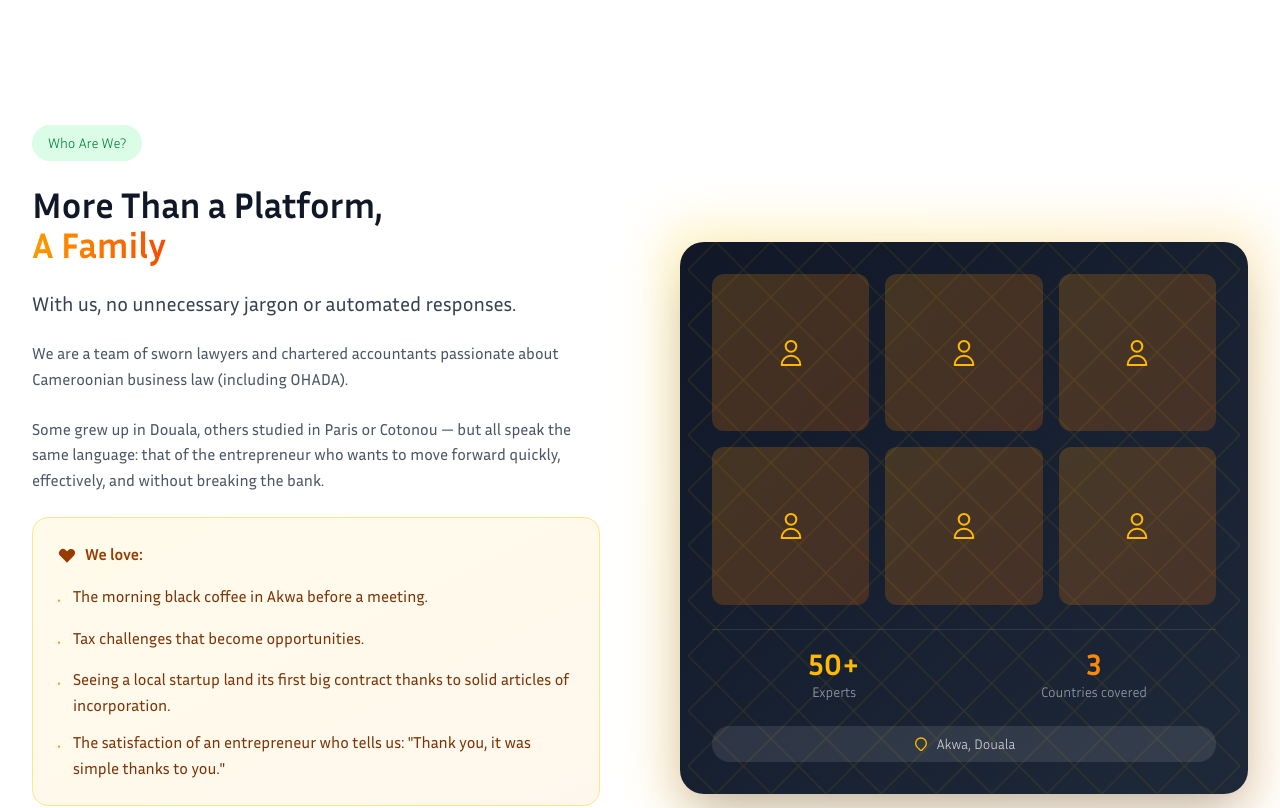
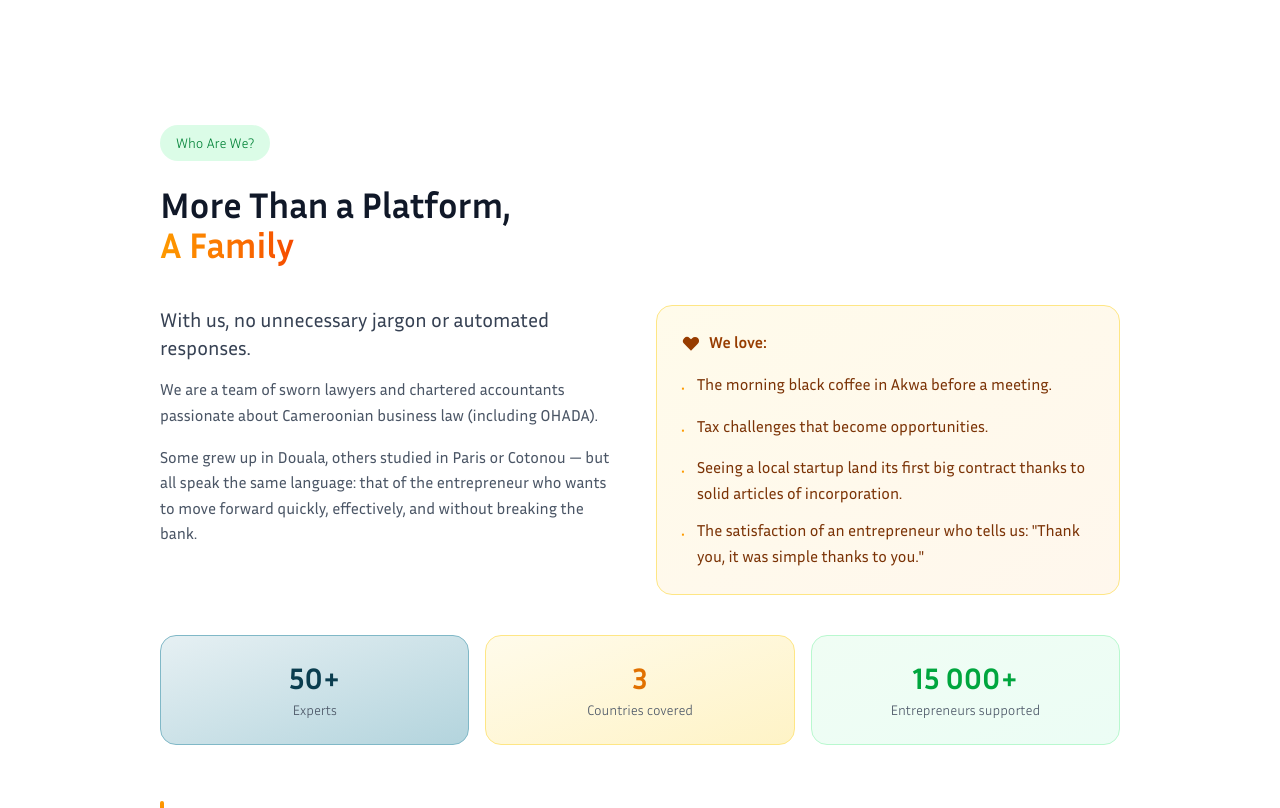
Before and after one commit to nt-michael/legal-cameroun-public, a Next.js app: page /a-propos in a window 1280 px wide. Shown: the part 1740-2548 px from the top of the page. Built offline with nearby package versions, Linux system fonts and the light colour scheme.

Commit message:
changed gestion entreprise to modification entreprise, added mailchimp, added free consultation option, updated devis <gerant> to <administrateur> and others

```diff
--- a/components/about/ValuesGrid.tsx
+++ b/components/about/ValuesGrid.tsx
@@ -31,10 +31,14 @@ const iconMap: Record<string, React.ReactNode> = {
 };
 
 const cardColors = [
-  { bg: 'from-amber-50 to-orange-50', border: 'border-amber-200', hover: 'hover:border-amber-400', icon: 'text-amber-600', darkBg: 'dark:from-amber-900/20 dark:to-orange-900/20', darkBorder: 'dark:border-amber-800' },
-  { bg: 'from-green-50 to-teal-50', border: 'border-green-200', hover: 'hover:border-green-400', icon: 'text-green-600', darkBg: 'dark:from-green-900/20 dark:to-teal-900/20', darkBorder: 'dark:border-green-800' },
+  // Gold/secondary warmth
+  { bg: 'from-amber-50 to-amber-100', border: 'border-amber-200', hover: 'hover:border-amber-400', icon: 'text-amber-700', darkBg: 'dark:from-amber-900/20 dark:to-amber-800/20', darkBorder: 'dark:border-amber-800' },
+  // Primary deep blue
   { bg: 'from-primary-50 to-primary-100', border: 'border-primary-200', hover: 'hover:border-primary-400', icon: 'text-primary-600', darkBg: 'dark:from-primary-900/20 dark:to-primary-800/20', darkBorder: 'dark:border-primary-800' },
-  { bg: 'from-purple-50 to-pink-50', border: 'border-purple-200', hover: 'hover:border-purple-400', icon: 'text-purple-600', darkBg: 'dark:from-purple-900/20 dark:to-pink-900/20', darkBorder: 'dark:border-purple-800' },
+  // Cyan/teal (matches --section-creation #0095bb)
+  { bg: 'from-cyan-50 to-sky-50', border: 'border-cyan-200', hover: 'hover:border-cyan-400', icon: 'text-cyan-600', darkBg: 'dark:from-cyan-900/20 dark:to-sky-900/20', darkBorder: 'dark:border-cyan-800' },
+  // Deep navy/slate
+  { bg: 'from-slate-50 to-primary-50', border: 'border-slate-200', hover: 'hover:border-primary-300', icon: 'text-primary-700', darkBg: 'dark:from-slate-900/20 dark:to-primary-900/20', darkBorder: 'dark:border-slate-700' },
 ];
 
 export default function ValuesGrid() {
--- a/components/about/WhoWeAre.tsx
+++ b/components/about/WhoWeAre.tsx
@@ -14,6 +14,7 @@ const sectionText = {
   ourPromise: { fr: 'Notre promesse', en: 'Our promise' },
   legalExperts: { fr: 'Experts', en: 'Experts' },
   countriesCovered: { fr: 'Pays couverts', en: 'Countries covered' },
+  entrepreneursSupported: { fr: 'Entrepreneurs accompagnés', en: 'Entrepreneurs supported' },
 };
 
 gsap.registerPlugin(ScrollTrigger);
@@ -21,7 +22,6 @@ gsap.registerPlugin(ScrollTrigger);
 export default function WhoWeAre() {
   const sectionRef = useRef<HTMLElement>(null);
   const textRef = useRef<HTMLDivElement>(null);
-  const imageRef = useRef<HTMLDivElement>(null);
   const { language } = useLanguage();
 
   useEffect(() => {
@@ -48,37 +48,6 @@ export default function WhoWeAre() {
           }
         );
       }
-
-      // Image parallax effect
-      if (imageRef.current) {
-        gsap.fromTo(
-          imageRef.current,
-          { opacity: 0, scale: 0.95 },
-          {
-            opacity: 1,
-            scale: 1,
-            duration: 1,
-            ease: 'power2.out',
-            scrollTrigger: {
-              trigger: imageRef.current,
-              start: 'top 80%',
-              toggleActions: 'play none none none',
-            },
-          }
-        );
-
-        // Subtle parallax
-        gsap.to(imageRef.current, {
-          yPercent: -10,
-          ease: 'none',
-          scrollTrigger: {
-            trigger: section,
-            start: 'top bottom',
-            end: 'bottom top',
-            scrub: true,
-          },
-        });
-      }
     }, section);
 
     return () => ctx.revert();
@@ -86,32 +55,35 @@ export default function WhoWeAre() {
 
   return (
     <section ref={sectionRef} className="py-20 lg:py-32 bg-white dark:bg-gray-800 overflow-hidden">
-      <div className="max-w-7xl mx-auto px-4 sm:px-6 lg:px-8">
-        <div className="grid lg:grid-cols-2 gap-12 lg:gap-20 items-center">
-          {/* Text Content */}
-          <div ref={textRef} className="space-y-6">
-            <span className="inline-block px-4 py-2 bg-green-100 dark:bg-green-900/30 rounded-full text-green-700 dark:text-green-400 text-sm font-medium">
+      <div className="max-w-5xl mx-auto px-4 sm:px-6 lg:px-8">
+        <div ref={textRef} className="space-y-10">
+
+          {/* Child 1 — Badge + Title */}
+          <div>
+            <span className="inline-block px-4 py-2 bg-green-100 dark:bg-green-900/30 rounded-full text-green-700 dark:text-green-400 text-sm font-medium mb-6">
               {sectionText.badge[language]}
             </span>
-
             <h2 className="text-3xl sm:text-4xl font-bold text-gray-900 dark:text-white">
               {sectionText.titleLine1[language]}<br />
               <span className="text-transparent bg-clip-text bg-gradient-to-r from-amber-500 to-orange-600">
                 {sectionText.titleLine2[language]}
               </span>
             </h2>
+          </div>
 
+          {/* Child 2 — Paragraphs + "Nous aimons" box */}
+          <div className="grid md:grid-cols-2 gap-8 items-start">
+            <div className="space-y-4">
               <p className="text-xl text-gray-700 dark:text-gray-300 font-medium">
                 {whoWeAreData.intro[language]}
               </p>
-
               <p className="text-gray-600 dark:text-gray-400">
                 {whoWeAreData.team[language]}
               </p>
-
               <p className="text-gray-600 dark:text-gray-400">
                 {whoWeAreData.diversity[language]}
               </p>
+            </div>
 
             {/* What we love */}
             <div className="bg-gradient-to-br from-amber-50 to-orange-50 dark:from-amber-900/20 dark:to-orange-900/20 rounded-2xl p-6 border border-amber-200 dark:border-amber-800">
@@ -130,8 +102,25 @@ export default function WhoWeAre() {
                 ))}
               </ul>
             </div>
+          </div>
 
-            {/* Promise */}
+          {/* Child 3 — Stats row */}
+          <div className="grid grid-cols-3 gap-4">
+            <div className="bg-gradient-to-br from-primary-50 to-primary-100 dark:from-primary-900/20 dark:to-primary-800/20 rounded-2xl p-6 border border-primary-200 dark:border-primary-800 text-center">
+              <p className="text-3xl font-bold text-primary-600 dark:text-primary-400">50+</p>
+              <p className="text-sm text-gray-600 dark:text-gray-400 mt-1">{sectionText.legalExperts[language]}</p>
+            </div>
+            <div className="bg-gradient-to-br from-amber-50 to-amber-100 dark:from-amber-900/20 dark:to-amber-800/20 rounded-2xl p-6 border border-amber-200 dark:border-amber-800 text-center">
+              <p className="text-3xl font-bold text-amber-600 dark:text-amber-400">3</p>
+              <p className="text-sm text-gray-600 dark:text-gray-400 mt-1">{sectionText.countriesCovered[language]}</p>
+            </div>
+            <div className="bg-gradient-to-br from-green-50 to-emerald-50 dark:from-green-900/20 dark:to-emerald-900/20 rounded-2xl p-6 border border-green-200 dark:border-green-800 text-center">
+              <p className="text-3xl font-bold text-green-600 dark:text-green-400">15 000+</p>
+              <p className="text-sm text-gray-600 dark:text-gray-400 mt-1">{sectionText.entrepreneursSupported[language]}</p>
+            </div>
+          </div>
+
+          {/* Child 4 — Promise */}
           <div className="flex items-center gap-4 pt-4">
             <div className="w-1 h-16 bg-gradient-to-b from-amber-500 to-orange-600 rounded-full" />
             <div>
@@ -141,63 +130,7 @@ export default function WhoWeAre() {
               </p>
             </div>
           </div>
-          </div>
 
-          {/* Visual Element */}
-          <div ref={imageRef} className="relative">
-            {/* Decorative background */}
-            <div className="absolute -inset-4 bg-gradient-to-br from-amber-200 to-orange-200 dark:from-amber-800/30 dark:to-orange-800/30 rounded-3xl blur-xl opacity-50" />
-
-            {/* Main visual card */}
-            <div className="relative bg-gradient-to-br from-gray-900 to-gray-800 rounded-3xl p-8 shadow-2xl overflow-hidden">
-              {/* Pattern overlay */}
-              <div className="absolute inset-0 opacity-10">
-                <svg className="w-full h-full" viewBox="0 0 400 400">
-                  <pattern id="pattern" x="0" y="0" width="40" height="40" patternUnits="userSpaceOnUse">
-                    <path d="M0 20 L20 0 L40 20 L20 40 Z" fill="none" stroke="currentColor" strokeWidth="1" className="text-amber-400" />
-                  </pattern>
-                  <rect width="100%" height="100%" fill="url(#pattern)" />
-                </svg>
-              </div>
-
-              {/* Content */}
-              <div className="relative z-10 space-y-6">
-                {/* Team icon grid */}
-                <div className="grid grid-cols-3 gap-4">
-                  {[1, 2, 3, 4, 5, 6].map((i) => (
-                    <div
-                      key={i}
-                      className="aspect-square bg-gradient-to-br from-amber-500/20 to-orange-500/20 rounded-xl flex items-center justify-center"
-                    >
-                      <svg className="w-8 h-8 text-amber-400" fill="none" stroke="currentColor" viewBox="0 0 24 24">
-                        <path strokeLinecap="round" strokeLinejoin="round" strokeWidth={1.5} d="M16 7a4 4 0 11-8 0 4 4 0 018 0zM12 14a7 7 0 00-7 7h14a7 7 0 00-7-7z" />
-                      </svg>
-                    </div>
-                  ))}
-                </div>
-
-                {/* Stats */}
-                <div className="grid grid-cols-2 gap-4 pt-4 border-t border-white/10">
-                  <div className="text-center">
-                    <p className="text-3xl font-bold text-amber-400">50+</p>
-                    <p className="text-sm text-gray-400">{sectionText.legalExperts[language]}</p>
-                  </div>
-                  <div className="text-center">
-                    <p className="text-3xl font-bold text-orange-400">3</p>
-                    <p className="text-sm text-gray-400">{sectionText.countriesCovered[language]}</p>
-                  </div>
-                </div>
-
-                {/* Location badge */}
-                <div className="flex items-center justify-center gap-2 bg-white/10 rounded-full px-4 py-2">
-                  <svg className="w-4 h-4 text-amber-400" fill="none" stroke="currentColor" viewBox="0 0 24 24">
-                    <path strokeLinecap="round" strokeLinejoin="round" strokeWidth={2} d="M17.657 16.657L13.414 20.9a1.998 1.998 0 01-2.827 0l-4.244-4.243a8 8 0 1111.314 0z" />
-                  </svg>
-                  <span className="text-sm text-gray-300">Akwa, Douala</span>
-                </div>
-              </div>
-            </div>
-          </div>
         </div>
       </div>
     </section>
--- a/components/devis/DevisWizard.tsx
+++ b/components/devis/DevisWizard.tsx
@@ -79,16 +79,16 @@ const devisText = {
   minimumLabel: { fr: 'Minimum', en: 'Minimum' },
 
   // Step 4: Team
-  teamTitle: { fr: 'Équipe Dirigeante', en: 'Management Team' },
+  teamTitle: { fr: 'Équipe Administrant', en: 'Administrative Team' },
   teamSubtitle: {
-    fr: 'Informations sur le gérant et les associés.',
-    en: 'Information about the manager and partners.',
+    fr: 'Informations sur le principal administrateur et les associés.',
+    en: 'Information about the main administrator and partners.',
   },
-  managerFirstNameLabel: { fr: 'Prénom du gérant', en: 'Manager first name' },
-  managerLastNameLabel: { fr: 'Nom du gérant', en: 'Manager last name' },
+  managerFirstNameLabel: { fr: 'Prénom du principal administrateur', en: 'Main administrator first name' },
+  managerLastNameLabel: { fr: 'Nom du principal administrateur', en: 'Main administrator last name' },
   associatesCountLabel: { fr: "Nombre d'associés", en: 'Number of partners' },
   nonAssociateManagersLabel: {
-    fr: 'Y a-t-il des gérants non-associés ?',
+    fr: 'Y a-t-il des administrateurs non-associés ?',
     en: 'Are there non-partner managers?',
   },
   yes: { fr: 'Oui', en: 'Yes' },
--- a/lib/about-data.ts
+++ b/lib/about-data.ts
@@ -364,8 +364,8 @@ export const finalCtaData = {
     en: 'Ready to Write the Next Chapter of Your Story?',
   } as BilingualText,
   description: {
-    fr: 'Que vous lanciez votre première SARL à Bonabéri, transformiez une SAS à Deido, ou clôturiez un chapitre pour en ouvrir un nouveau... nous sommes là, à vos côtés.',
-    en: 'Whether you are launching your first SARL in Bonabéri, transforming a SAS in Deido, or closing one chapter to open a new one... we are here, by your side.',
+    fr: 'Que vous démarriez, transformiez ou transmettiez votre entreprise — où que vous soyez au Cameroun, nous sommes là, à vos côtés.',
+    en: 'Whether you are starting, growing, or passing on your business — wherever you are in Cameroon, we are here, by your side.',
   } as BilingualText,
   primaryCta: {
     text: {
```
Lines whose indentation alone changed are shown as unchanged.
